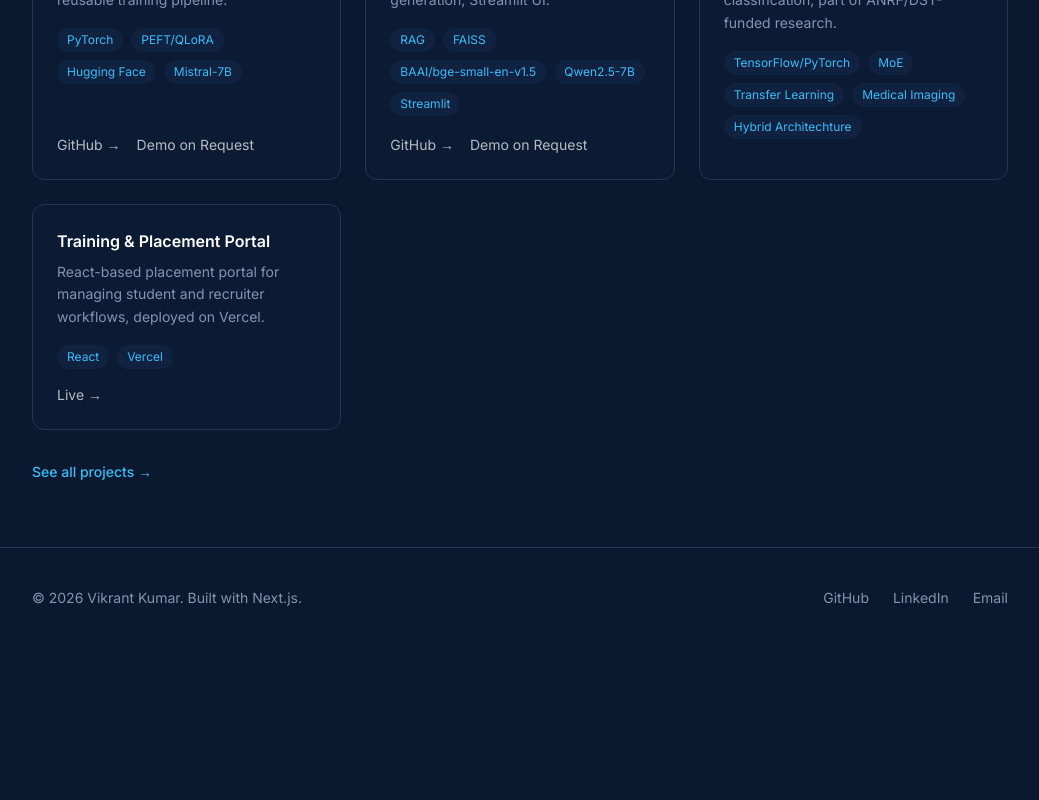
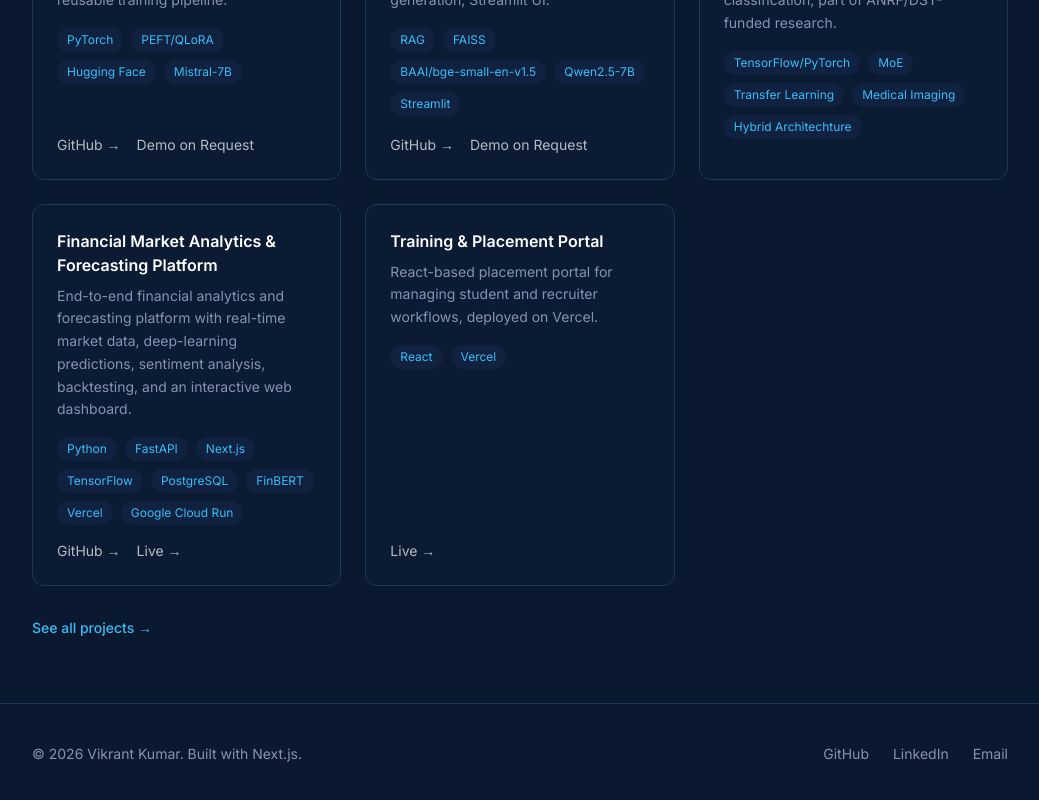
Before and after one commit to Myths-calm42/vikrant-portfolio, a Next.js app: page / in a window 1280 px wide. Shown: the part 1448-2248 px from the top of the page, without its empty margins (120-1159 px from the left). Before the commit the page ends 2096 px from the top, so only its background shows below. Built offline with nearby package versions, Linux system fonts and the light colour scheme.

Commit message:
Refactor project links structure in projects.js

```diff
--- a/src/data/projects.js
+++ b/src/data/projects.js
@@ -65,12 +65,10 @@ export const projects = [
     "Vercel",
     "Google Cloud Run",
   ],
-  links: {
-    live: "https://ai-stock-forecasting-platform.vercel.app",
-    github:
-      "https://github.com/Myths-calm42/Financial-Market-Analytics-Forecasting-Platform",
-    featured: true,
-  },
+  live: "https://ai-stock-forecasting-platform.vercel.app",
+  github:
+    "https://github.com/Myths-calm42/Financial-Market-Analytics-Forecasting-Platform",
+  featured: true,
 },
 
   {
```
